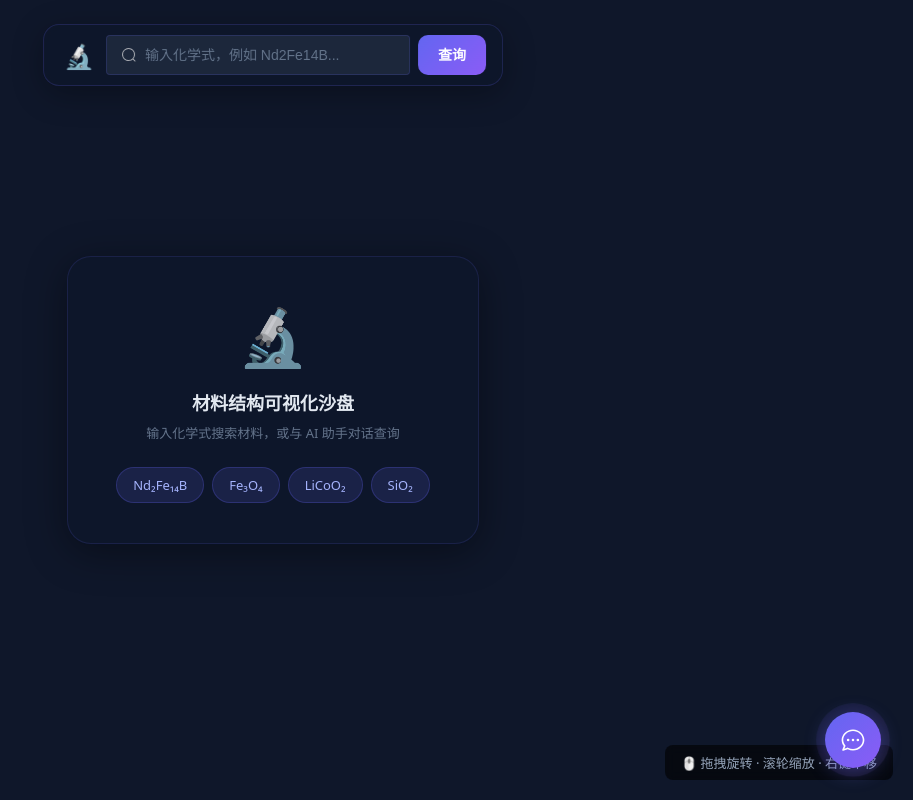
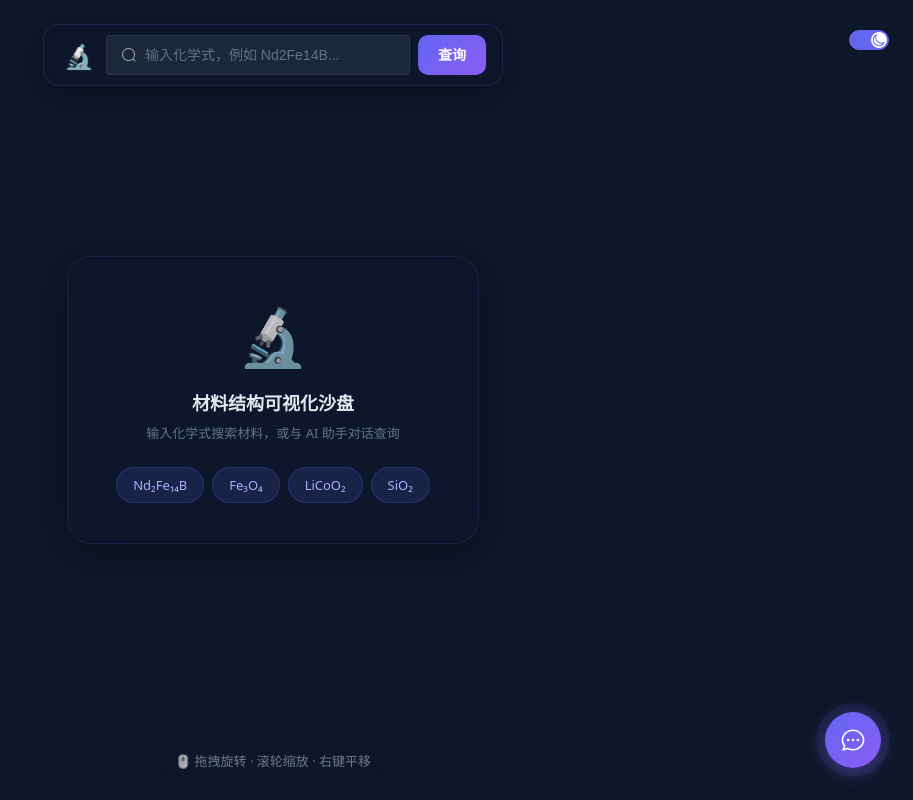
Before and after one commit to genhz/Material-Copilot, a Vue app in the folder frontend/: page / in a window 1280 px wide. Shown: the whole page, without its empty margins (367-1280 px from the left). Built offline with nearby package versions, Linux system fonts and the light colour scheme.

Commit message:
添加浅色主题，补充readme

```diff
--- a/frontend/src/App.vue
+++ b/frontend/src/App.vue
@@ -1,7 +1,33 @@
 <script setup lang="ts">
+import { ref, watch, onMounted } from 'vue'
 import MainView from './components/MainView.vue'
+
+const isDarkMode = ref(true)
+
+onMounted(() => {
+  // 从 localStorage 读取主题偏好
+  const saved = localStorage.getItem('theme')
+  if (saved === 'light') {
+    isDarkMode.value = false
+  } else if (saved === 'dark') {
+    isDarkMode.value = true
+  } else {
+    // 跟随系统
+    isDarkMode.value = window.matchMedia('(prefers-color-scheme: dark)').matches
+  }
+})
+
+watch(isDarkMode, (dark) => {
+  const el = document.documentElement
+  if (dark) {
+    el.classList.add('dark')
+  } else {
+    el.classList.remove('dark')
+  }
+  localStorage.setItem('theme', dark ? 'dark' : 'light')
+}, { immediate: true })
 </script>
 
 <template>
-  <MainView />
+  <MainView :is-dark-mode="isDarkMode" @toggle-theme="isDarkMode = !isDarkMode" />
 </template>
--- a/frontend/src/components/MainView.vue
+++ b/frontend/src/components/MainView.vue
@@ -1,11 +1,22 @@
 <script setup lang="ts">
 import { ref } from 'vue'
+import { Sunny, Moon } from '@element-plus/icons-vue'
 import SearchBar from './crystal/SearchBar.vue'
 import CrystalViewer from './crystal/CrystalViewer.vue'
 import MaterialPanel from './data/MaterialPanel.vue'
 import AIAssistant from './chat/AIAssistant.vue'
 import { useMaterialSearch } from '../composables/useMaterialSearch'
 import type { MaterialData } from '../types/material'
+
+interface Props {
+  isDarkMode: boolean
+}
+
+const props = defineProps<Props>()
+
+const emit = defineEmits<{
+  toggleTheme: []
+}>()
 
 const {
   currentMaterial,
@@ -28,6 +39,10 @@ const handleClosePanel = () => {
 const handleMaterialFound = (data: MaterialData) => {
   setMaterial(data)
 }
+
+const handleThemeToggle = () => {
+  emit('toggleTheme')
+}
 </script>
 
 <template>
@@ -36,6 +51,7 @@ const handleMaterialFound = (data: MaterialData) => {
     <CrystalViewer
       :cif-data="currentMaterial?.cif ?? null"
       :is-loading="isLoading"
+      :is-dark-mode="isDarkMode"
     />
 
     <!-- Floating Search Bar - Top Center -->
@@ -44,6 +60,16 @@ const handleMaterialFound = (data: MaterialData) => {
         <span class="search-logo">🔬</span>
         <SearchBar @search="handleSearch" />
       </div>
+    </div>
+
+    <!-- Theme Toggle - Top Right -->
+    <div class="theme-toggle">
+      <el-switch
+        :model-value="isDarkMode"
+        :active-action-icon="Moon"
+        :inactive-action-icon="Sunny"
+        @update:model-value="handleThemeToggle"
+      />
     </div>
 
     <!-- Error Alert -->
@@ -139,6 +165,11 @@ const handleMaterialFound = (data: MaterialData) => {
       </div>
     </Transition>
 
+    <!-- Bottom Hint - Centered -->
+    <div class="bottom-hint">
+      🖱️ 拖拽旋转 · 滚轮缩放 · 右键平移
+    </div>
+
     <!-- AI Assistant (Top Layer) -->
     <AIAssistant @material-found="handleMaterialFound" />
   </div>
@@ -184,6 +215,19 @@ export default { components: { TrendCharts } }
 
 .search-logo {
   font-size: 24px;
+}
+
+/* Theme Toggle */
+.theme-toggle {
+  position: fixed;
+  top: 24px;
+  right: 24px;
+  z-index: 50;
+}
+
+.theme-toggle :deep(.el-switch) {
+  --el-switch-on-color: #6366f1;
+  --el-switch-off-color: #fbbf24;
 }
 
 /* Error Overlay */
@@ -357,6 +401,23 @@ export default { components: { TrendCharts } }
   font-weight: 600;
 }
 
+/* Bottom Hint - Centered */
+.bottom-hint {
+  position: fixed;
+  bottom: 24px;
+  left: 50%;
+  transform: translateX(-50%);
+  z-index: 10;
+  color: rgba(148, 163, 184, 0.7);
+  font-size: 13px;
+  pointer-events: none;
+  user-select: none;
+  backdrop-filter: blur(4px);
+  padding: 6px 16px;
+  border-radius: 8px;
+  background: rgba(15, 23, 42, 0.3);
+}
+
 /* Transitions */
 .fade-enter-active,
 .fade-leave-active {
--- a/frontend/src/components/crystal/CrystalViewer.vue
+++ b/frontend/src/components/crystal/CrystalViewer.vue
@@ -1,18 +1,23 @@
 <script setup lang="ts">
-import { ref, onMounted, watch, onBeforeUnmount, nextTick } from 'vue'
+import { ref, onMounted, watch, onBeforeUnmount, nextTick, computed } from 'vue'
 
 interface Props {
   cifData: string | null
   isLoading?: boolean
+  isDarkMode?: boolean
 }
 
 const props = withDefaults(defineProps<Props>(), {
   cifData: null,
   isLoading: false,
+  isDarkMode: true,
 })
 
 const containerRef = ref<HTMLElement | null>(null)
 let viewer: any = null
+
+// 背景色
+const bgColorHex = computed(() => props.isDarkMode ? 0x0f172a : 0xf8fafc)
 
 // 元素颜色映射 (Jmol 配色方案)
 const elementColors: Record<string, string> = {
@@ -41,6 +46,9 @@ const elementColors: Record<string, string> = {
   Bi: '#9E4FB5', Po: '#AB5C00', At: '#754F45', Rn: '#428296',
 }
 
+// 标签背景色 (根据主题动态调整)
+const labelBgColor = computed(() => props.isDarkMode ? 'rgba(0, 0, 0, 0.7)' : 'rgba(255, 255, 255, 0.85)')
+
 // 获取元素符号 (从原子标签中提取)
 function getElementSymbol(label: string): string {
   const match = label.match(/^([A-Z][a-z]?)/)
@@ -53,7 +61,7 @@ const initViewer = async () => {
 
   if (typeof ($3Dmol as any) !== 'undefined') {
     viewer = ($3Dmol as any).createViewer(containerRef.value, {
-      backgroundColor: '#0f172a',
+      backgroundColor: bgColorHex.value,
       disableCartoon: true,
       antialias: true,
       orthographic: false,
@@ -63,8 +71,8 @@ const initViewer = async () => {
       viewer.addLabel('等待加载晶体结构...', {
         position: { x: 0, y: 0, z: 0 },
         fontSize: 20,
-        fontColor: '#64748b',
-        backgroundColor: 'rgba(15, 23, 42, 0.8)',
+        fontColor: props.isDarkMode ? '#64748b' : '#94a3b8',
+        backgroundColor: props.isDarkMode ? 'rgba(15, 23, 42, 0.8)' : 'rgba(255, 255, 255, 0.8)',
       })
       viewer.render()
     }
@@ -72,6 +80,14 @@ const initViewer = async () => {
     console.error('$3Dmol not loaded')
   }
 }
+
+// 监听主题变化，同步更新 3Dmol 背景色
+watch(() => props.isDarkMode, (dark) => {
+  if (!viewer) return
+  const color = dark ? 0x0f172a : 0xf8fafc
+  viewer.setBackgroundColor(color)
+  viewer.render()
+})
 
 watch(
   () => props.cifData,
@@ -95,13 +111,13 @@ watch(
         const atoms = model.atoms
         atoms.forEach((atom: any) => {
           const elem = getElementSymbol(atom.elem)
-          const color = elementColors[elem] || '#FFFFFF'
+          const color = elementColors[elem] || (props.isDarkMode ? '#FFFFFF' : '#1e293b')
 
           viewer.addLabel(elem, {
             position: { x: atom.x, y: atom.y, z: atom.z },
             fontSize: 14,
             fontColor: color,
-            backgroundColor: 'rgba(0, 0, 0, 0.7)',
+            backgroundColor: labelBgColor.value,
             borderColor: color,
             borderWidth: 1,
             padding: 3,
@@ -141,7 +157,7 @@ onBeforeUnmount(() => {
 </script>
 
 <template>
-  <div class="crystal-viewer-container">
+  <div class="crystal-viewer-container" :class="{ 'is-dark': isDarkMode }">
     <div
       v-if="isLoading"
       class="loading-overlay"
@@ -151,10 +167,6 @@ onBeforeUnmount(() => {
     </div>
 
     <div ref="containerRef" class="viewer-container"></div>
-
-    <div class="hint-overlay">
-      <span>🖱️ 拖拽旋转 · 滚轮缩放 · 右键平移</span>
-    </div>
   </div>
 </template>
 
@@ -170,8 +182,12 @@ export default { components: { Loading } }
   left: 0;
   width: 100vw;
   height: 100vh;
+  background: #f8fafc;
+  overflow: hidden;
+}
+
+.crystal-viewer-container.is-dark {
   background: #0f172a;
-  overflow: hidden;
 }
 
 .viewer-container {
@@ -195,16 +211,4 @@ export default { components: { Loading } }
   margin-top: 16px;
   font-size: 14px;
 }
-
-.hint-overlay {
-  position: absolute;
-  bottom: 20px;
-  right: 20px;
-  background: rgba(0, 0, 0, 0.6);
-  color: #94a3b8;
-  padding: 8px 16px;
-  border-radius: 8px;
-  font-size: 13px;
-  backdrop-filter: blur(4px);
-}
 </style>
```
Also changed, not shown: 1 other file (tests, documents, lock files or other folders).
